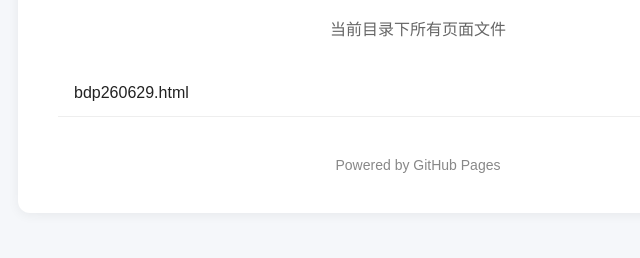
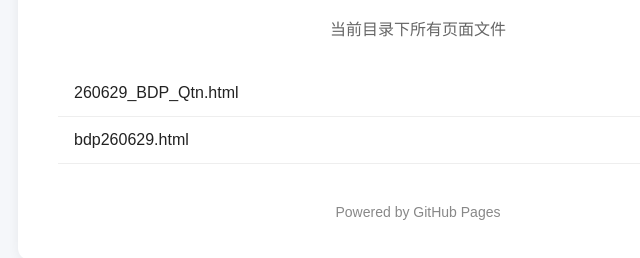
Before and after one commit to liyidan125/fec, a plain HTML site: page index.html in a window 1280 px wide. Shown: the part 140-398 px from the top of the page, without its empty margins (222-862 px from the left). Drawn offline with Linux system fonts and the light colour scheme.

Commit message:
Update index.html

```diff
--- a/index.html
+++ b/index.html
@@ -79,6 +79,7 @@
 // 1. 这里填写你所有 html 文件名，新增页面只需在这里追加
 const htmlFiles = [
     "index.html",
+    "260629_BDP_Qtn.html",
     "bdp260629.html",
 ];
 
```
